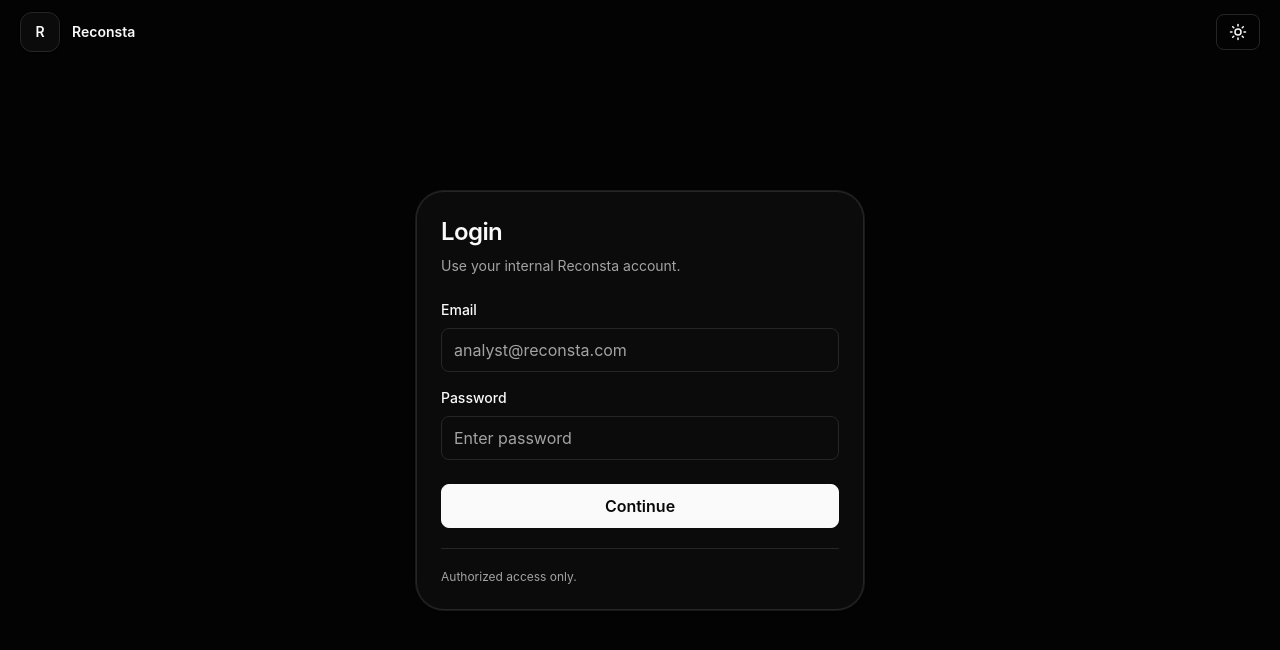
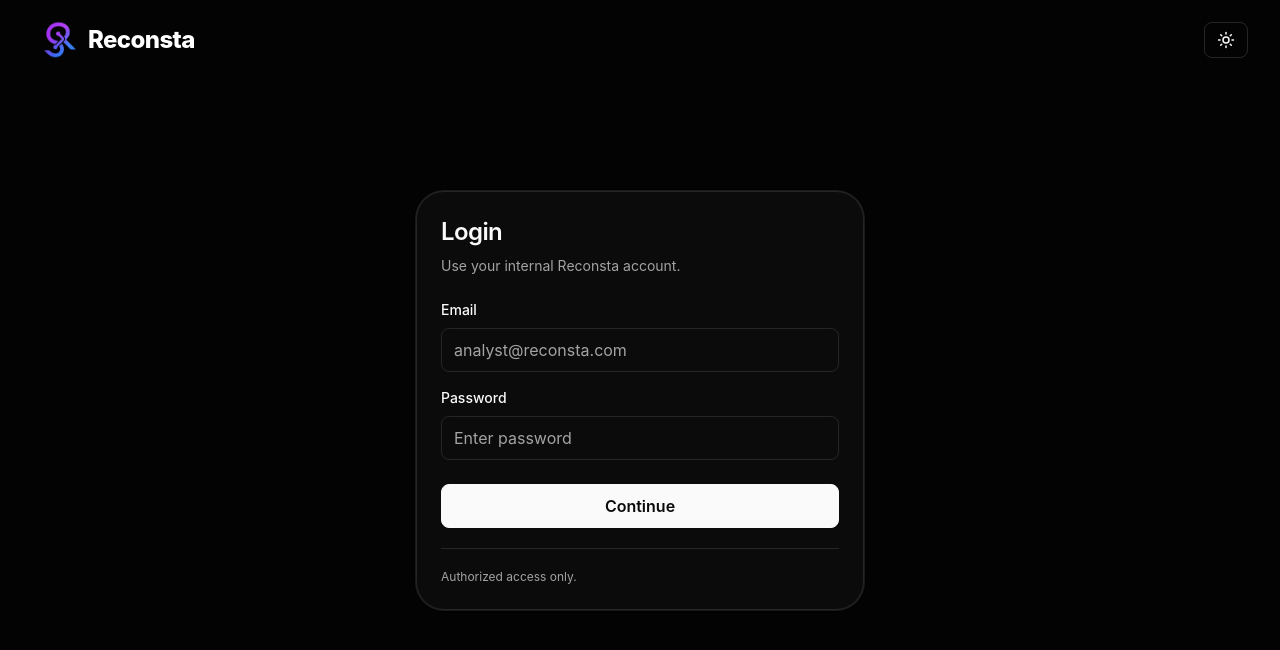
Before and after one commit to darshanbagade/reconsta, a React (Vite) app in the folder reconsta-frontend/: page /login in a window 1280 px wide. Shown: the top 650 px of the page. Built offline with nearby package versions, Linux system fonts and the light colour scheme; no server answers.

Commit message:
Enhance LoginPage UI: Add logo and improve header layout

```diff
--- a/reconsta-frontend/src/pages/LoginPage.jsx
+++ b/reconsta-frontend/src/pages/LoginPage.jsx
@@ -1,12 +1,15 @@
 import { useState } from 'react'
 import { Link, Navigate, useLocation, useNavigate } from 'react-router-dom'
+import reconstaLogo from '../assets/brand/reconsta-logo.png'
 import ThemeToggle from '../components/ThemeToggle.jsx'
 import { useAuth } from '../context/AuthContext.jsx'
+import { useTheme } from '../context/ThemeContext.jsx'
 
 const LoginPage = () => {
     const navigate = useNavigate()
     const location = useLocation()
     const { login, isAuthenticated, isCheckingAuth } = useAuth()
+    const { isDark } = useTheme()
 
     const [formData, setFormData] = useState({
         email: '',
@@ -69,15 +72,21 @@ const LoginPage = () => {
     return (
         <main className="relative flex min-h-screen items-center justify-center bg-[var(--bg-main)] px-5 py-24 text-[var(--text-main)]">
             <header className="absolute left-0 right-0 top-0">
-                <div className="mx-auto flex h-16 max-w-7xl items-center justify-between px-5">
-                    <Link to="/" className="flex items-center gap-3">
-                        <div className="flex h-10 w-10 items-center justify-center rounded-xl border border-[var(--border)] bg-[var(--bg-surface)] text-sm font-semibold shadow-sm shadow-black/10">
-                            R
-                        </div>
+                <div className="mx-auto flex h-20 max-w-7xl items-center justify-between px-5 sm:px-8">
+                    <Link to="/" className="flex items-center gap-0">
+                        <img
+                            src={reconstaLogo}
+                            alt="Reconsta"
+                            className="h-14 w-14 object-contain"
+                        />
 
-                        <div>
-                            <p className="text-sm font-semibold">Reconsta</p>
-                        </div>
+                        <span
+                            className={`text-2xl font-extrabold tracking-tight ${
+                                isDark ? 'text-white' : 'text-black'
+                            }`}
+                        >
+                            Reconsta
+                        </span>
                     </Link>
 
                     <ThemeToggle />
```
